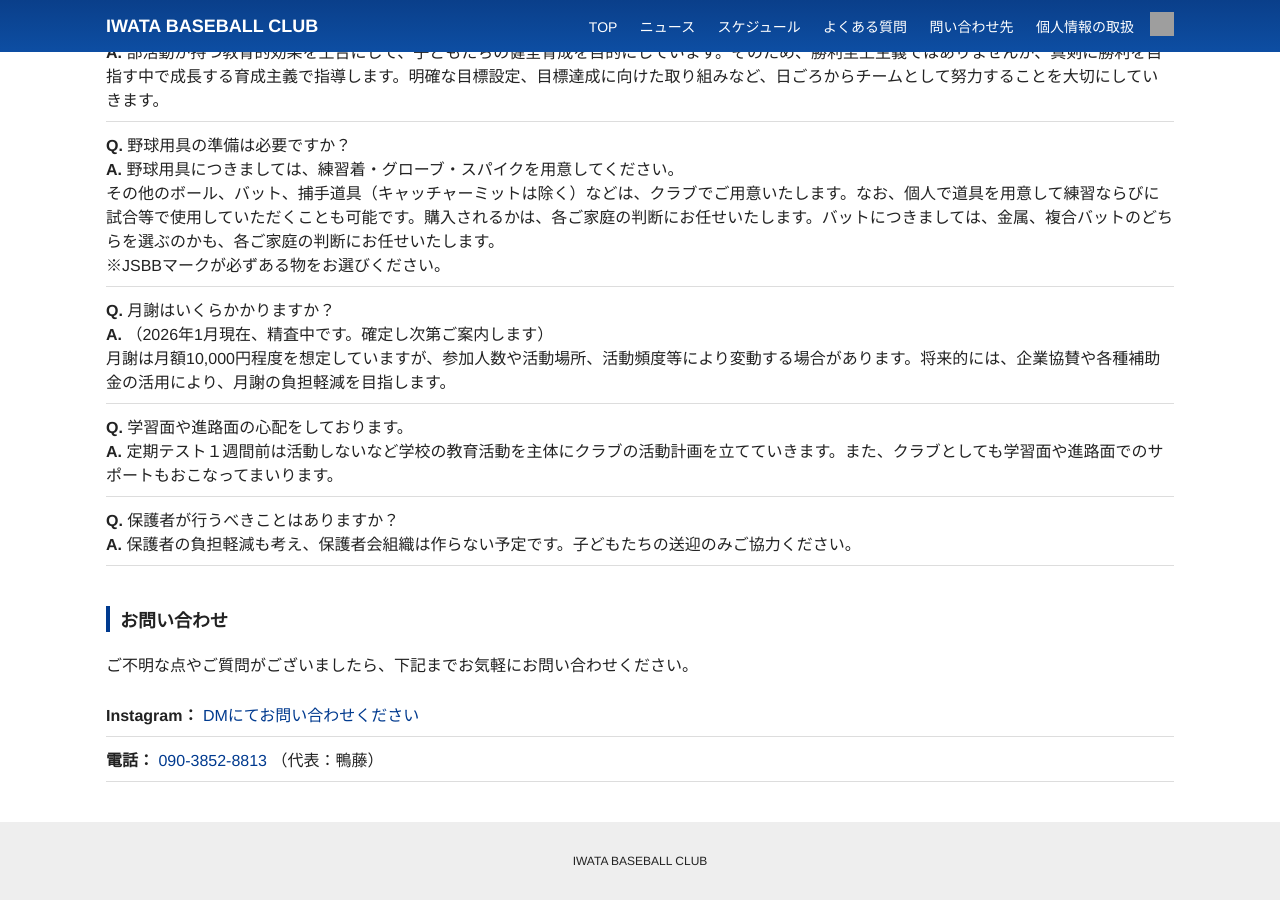
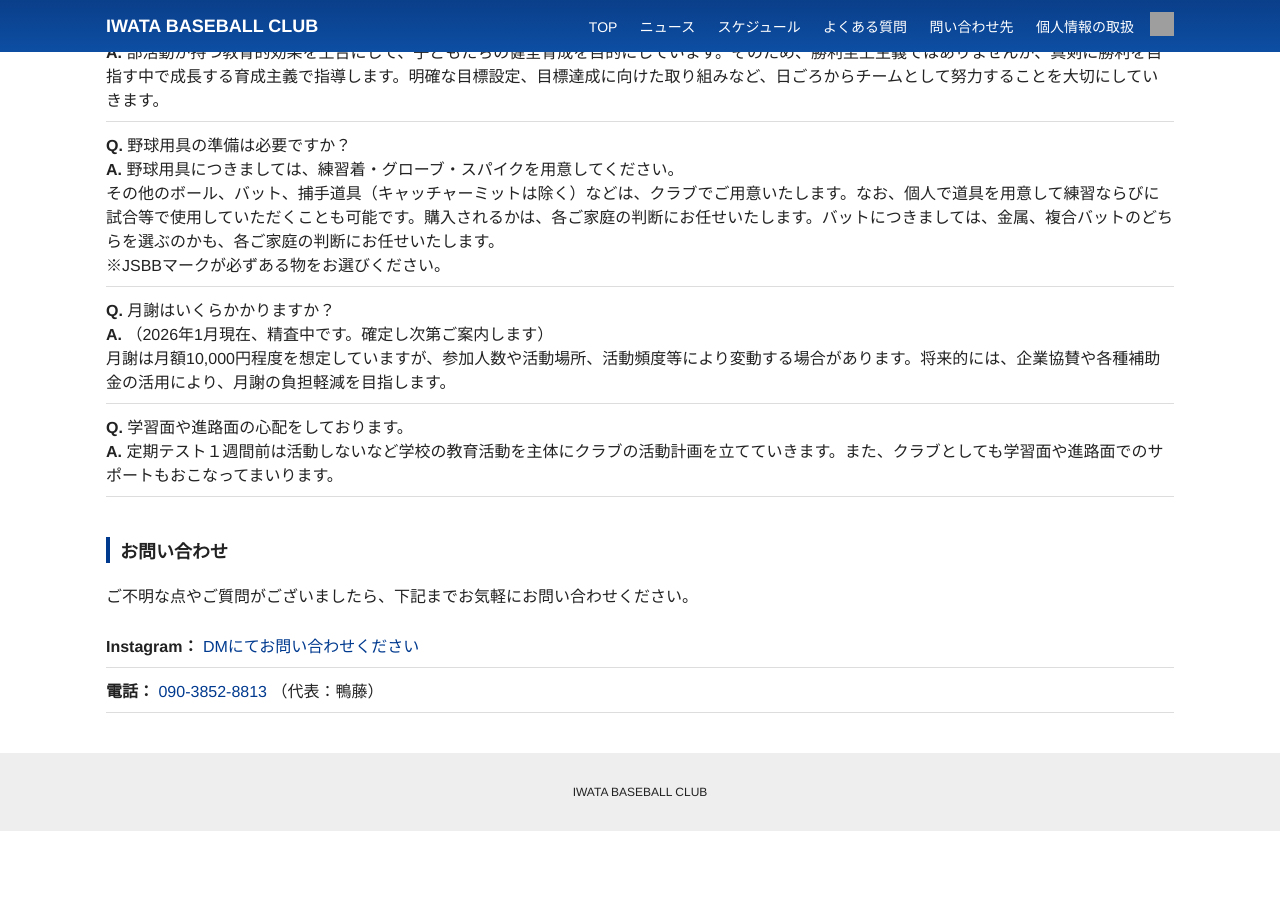
Before and after one commit to moutineigo/baseball, a Jekyll site: the page built from index.md, in a window 1280 px wide and 900 px high, scrolled down 2799 px. Built offline with Jekyll 4.4.1, drawn with Linux system fonts in a browser that asks for light colours; after the commit the page ends 3630 px from its top, so only the background shows below that; grey boxes are pictures that could not be loaded.

Commit message:
Update home.html

```diff
--- a/_layouts/home.html
+++ b/_layouts/home.html
@@ -98,7 +98,6 @@ layout: default
     <li><strong>Q.</strong> 月謝はいくらかかりますか？<BR><strong>A.</strong> （2026年1月現在、精査中です。確定し次第ご案内します）<BR>
 月謝は月額10,000円程度を想定していますが、参加人数や活動場所、活動頻度等により変動する場合があります。将来的には、企業協賛や各種補助金の活用により、月謝の負担軽減を目指します。</li>
     <li><strong>Q.</strong> 学習面や進路面の心配をしております。<BR><strong>A.</strong> 定期テスト１週間前は活動しないなど学校の教育活動を主体にクラブの活動計画を立てていきます。また、クラブとしても学習面や進路面でのサポートもおこなってまいります。</li>
-    <li><strong>Q.</strong> 保護者が行うべきことはありますか？<BR><strong>A.</strong> 保護者の負担軽減も考え、保護者会組織は作らない予定です。子どもたちの送迎のみご協力ください。</li>
   </ul>
 </section>
 
```
